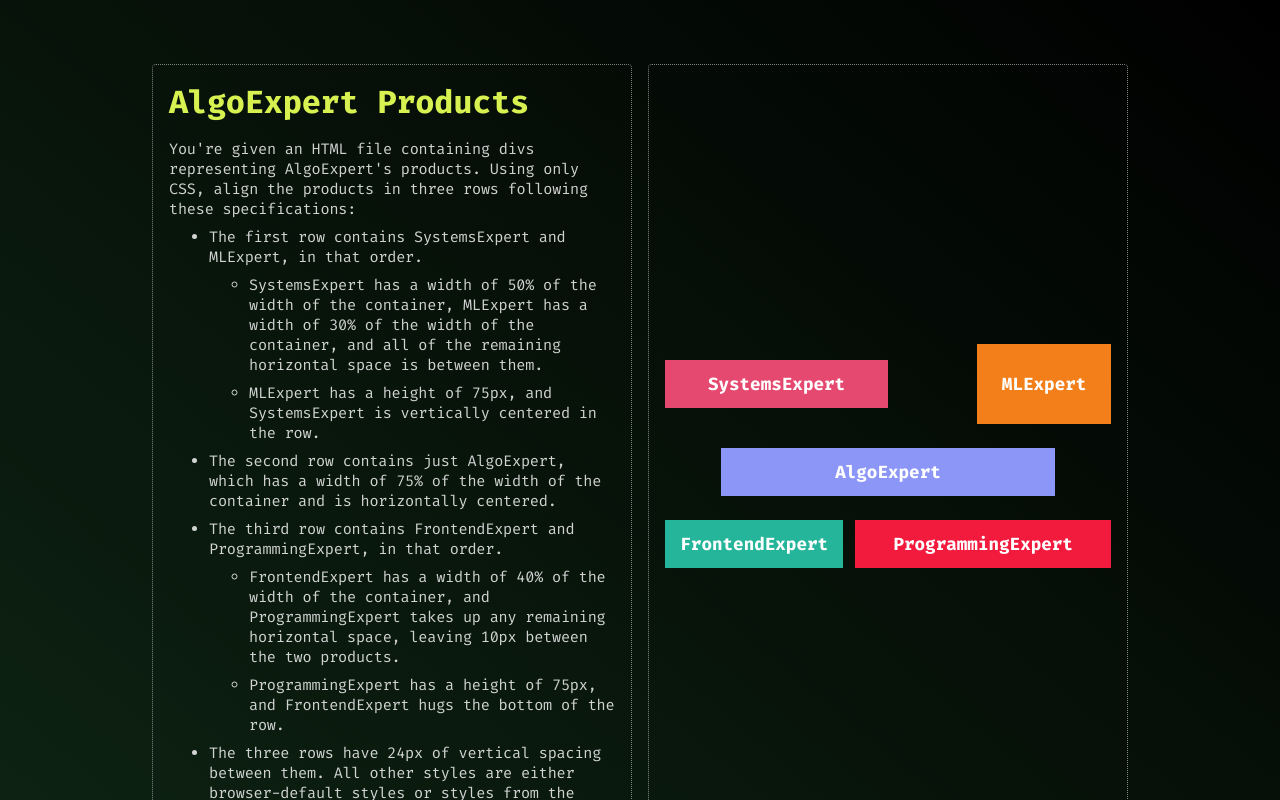
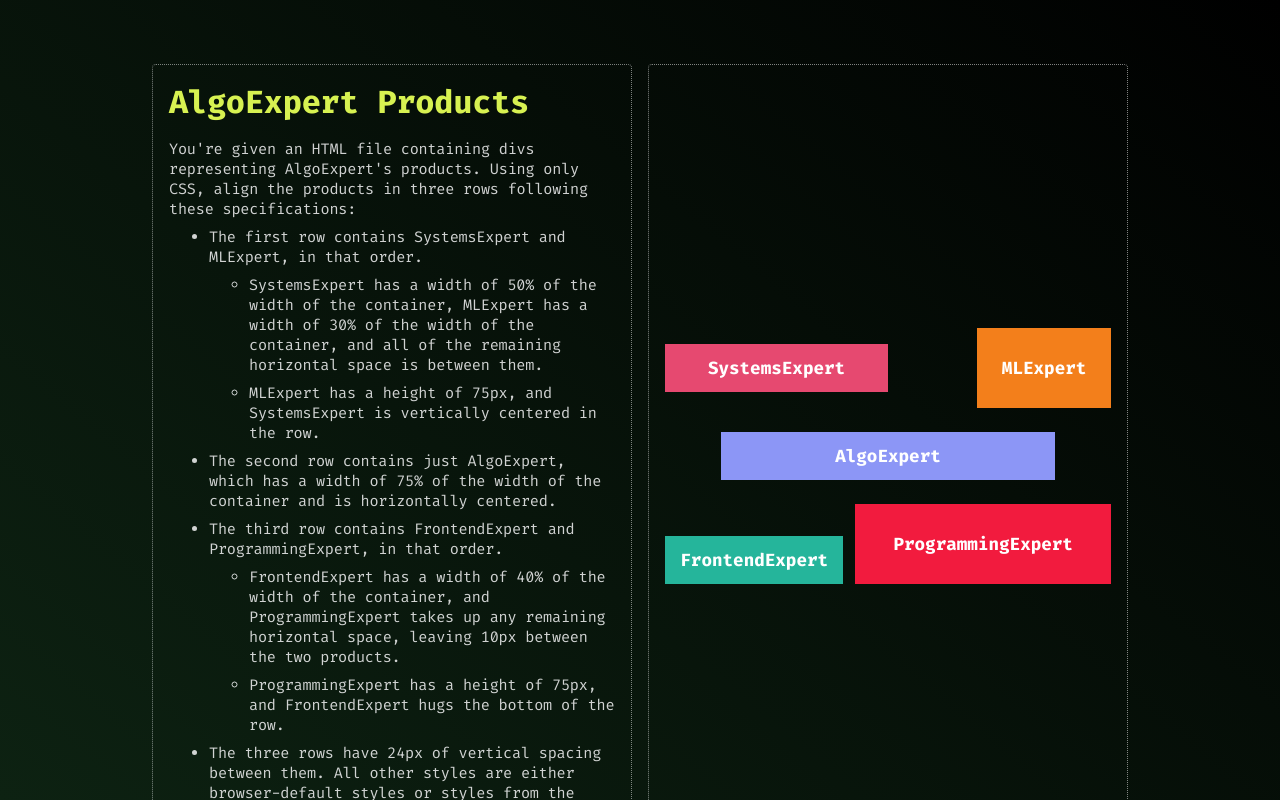
Before and after one commit to DemonDaddy22/frontend-expert, a React (Create React App) app: page / in a window 1280 px wide. Built offline with nearby package versions, Linux system fonts and the light colour scheme.

Commit message:
Update main README and add project README

```diff
--- a/src/components/AlgoExpertProducts/styles.module.scss
+++ b/src/components/AlgoExpertProducts/styles.module.scss
@@ -69,7 +69,10 @@
   .systemsExpert {
     background-color: $project-product-red;
     grid-area: systems;
-    align-self: center;
+
+    @media screen and (min-width: 992px) {
+      align-self: center;
+    }
   }
 
   .mlExpert {
@@ -84,6 +87,10 @@
   .frontendExpert {
     background-color: $project-product-green;
     grid-area: frontend;
+
+    @media screen and (min-width: 992px) {
+      align-self: flex-end;
+    }
   }
 
   .programmingExpert {
@@ -92,6 +99,7 @@
 
     @media screen and (min-width: 992px) {
       @include spacing ($margin: 0 0 0 0.75rem);
+      height: 5rem;
     }
   }
 }
```
Also changed, not shown: src/components/AlgoExpertProducts/README.md, src/components/PurchaseForm/README.md.
